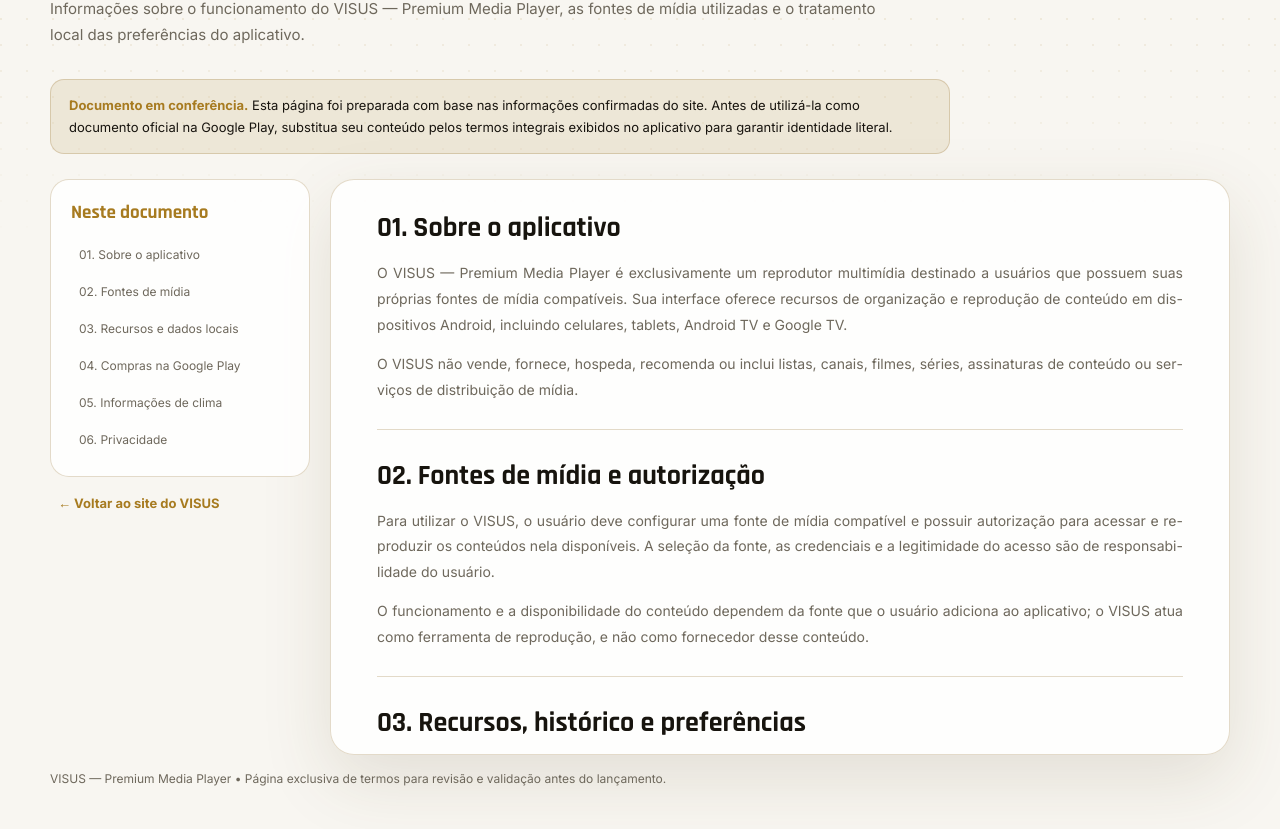
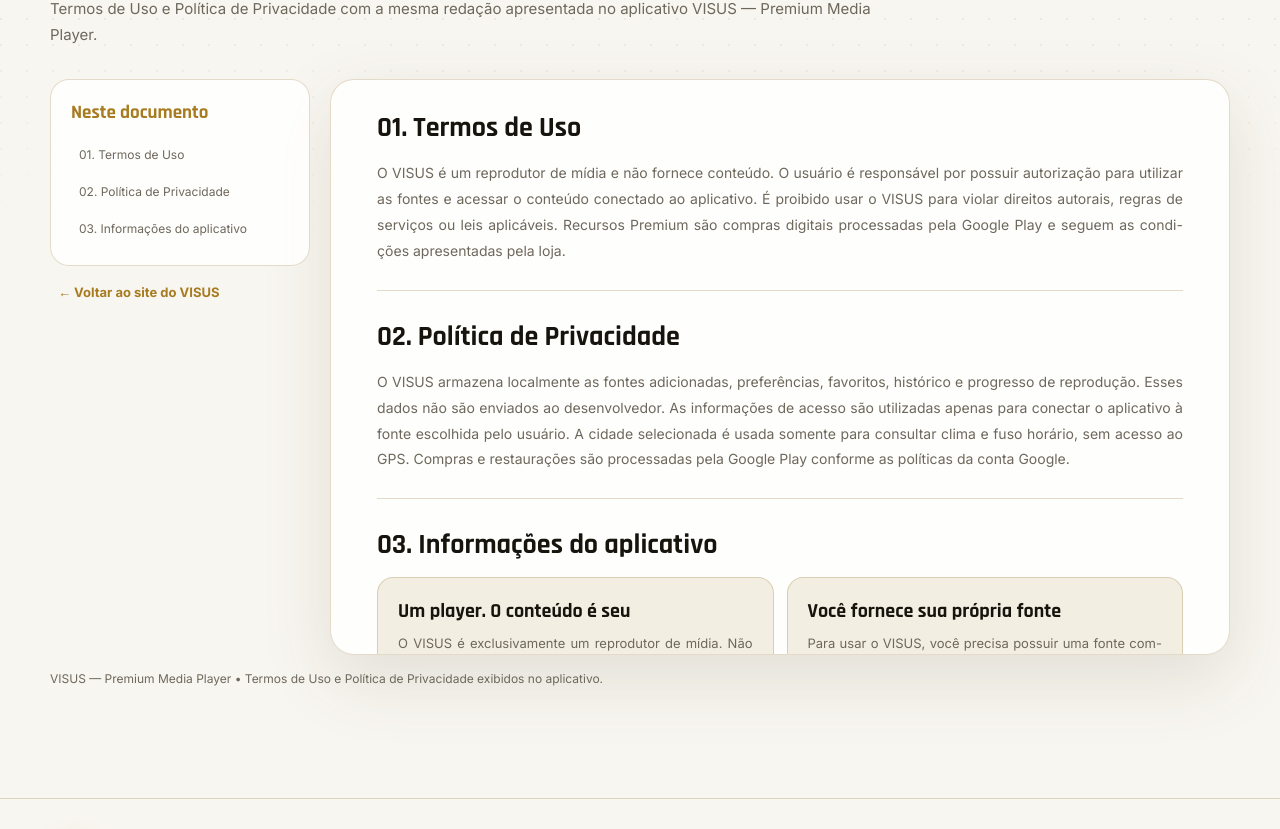
Before and after one commit to victor-arnez-93/landing-visus, a plain HTML site: page termos.html in a window 1280 px wide. Shown: the part 268-1097 px from the top of the page. Drawn offline with nearby package versions, Linux system fonts and the light colour scheme.

Commit message:
update termos

```diff
--- a/assets/css/landing.css
+++ b/assets/css/landing.css
@@ -1685,3 +1685,10 @@
 
 /* Prevent decorative hero glow from expanding horizontal document width. */
 .hero { overflow: clip; }
+
+/* Cards informativos com os mesmos textos exibidos no VISUS */
+.terms-info-grid { display:grid; grid-template-columns:repeat(2,minmax(0,1fr)); gap:13px; }
+.terms-info-card { padding:20px; border:1px solid var(--line); border-radius:16px; background:var(--gold-soft); }
+.terms-info-card h3 { font:700 20px Rajdhani,sans-serif; color:var(--text); margin:0 0 8px; }
+.terms-info-card p { font-size:13px; line-height:1.7; }
+@media (max-width:700px) { .terms-info-grid { grid-template-columns:1fr; } }
--- a/termos.html
+++ b/termos.html
@@ -4,8 +4,7 @@
   <meta charset="utf-8">
   <meta name="viewport" content="width=device-width, initial-scale=1">
   <meta name="theme-color" content="#070707">
-  <!-- PENDÊNCIA: substituir pelo texto LITERAL de Termos de Uso da versão publicada do aplicativo VISUS e remover noindex. -->
-  <meta name="robots" content="noindex, nofollow">
+  <meta name="robots" content="index, follow">
   <meta name="description" content="Informações sobre uso, fontes de mídia, compras e privacidade do VISUS — Premium Media Player.">
   <meta property="og:type" content="website">
   <meta property="og:title" content="Termos de Uso — VISUS Premium Media Player">
@@ -54,56 +53,32 @@
       <div class="terms-heading reveal">
         <span class="eyebrow"><i></i> Transparência e uso responsável</span>
         <h1>Termos de <span>Uso.</span></h1>
-        <p>Informações sobre o funcionamento do VISUS — Premium Media Player, as fontes de mídia utilizadas e o tratamento local das preferências do aplicativo.</p>
-      </div>
-      <div class="terms-warning" role="note">
-        <strong>Documento em conferência.</strong> Esta página foi preparada com base nas informações confirmadas do site. Antes de utilizá-la como documento oficial na Google Play, substitua seu conteúdo pelos termos integrais exibidos no aplicativo para garantir identidade literal.
+        <p>Termos de Uso e Política de Privacidade com a mesma redação apresentada no aplicativo VISUS — Premium Media Player.</p>
       </div>
       <div class="terms-layout">
-        <aside class="terms-sidebar" aria-label="Índice dos termos">
+        <aside class="terms-sidebar" aria-label="Índice do documento">
           <nav class="terms-toc" aria-label="Tópicos do documento">
             <strong>Neste documento</strong>
-            <a href="#sobre">01. Sobre o aplicativo</a>
-            <a href="#fontes">02. Fontes de mídia</a>
-            <a href="#recursos-legais">03. Recursos e dados locais</a>
-            <a href="#compras">04. Compras na Google Play</a>
-            <a href="#clima">05. Informações de clima</a>
-            <a href="#privacidade">06. Privacidade</a>
+            <a href="#termos-uso">01. Termos de Uso</a>
+            <a href="#privacidade">02. Política de Privacidade</a>
+            <a href="#informacoes">03. Informações do aplicativo</a>
           </nav>
           <a class="terms-back" href="index.html">← Voltar ao site do VISUS</a>
         </aside>
-        <article class="terms-document" aria-label="Texto dos termos">
-          <section id="sobre">
-            <h2>01. Sobre o aplicativo</h2>
-            <p>O VISUS — Premium Media Player é exclusivamente um reprodutor multimídia destinado a usuários que possuem suas próprias fontes de mídia compatíveis. Sua interface oferece recursos de organização e reprodução de conteúdo em dispositivos Android, incluindo celulares, tablets, Android TV e Google TV.</p>
-            <p>O VISUS não vende, fornece, hospeda, recomenda ou inclui listas, canais, filmes, séries, assinaturas de conteúdo ou serviços de distribuição de mídia.</p>
-          </section>
-          <section id="fontes">
-            <h2>02. Fontes de mídia e autorização</h2>
-            <p>Para utilizar o VISUS, o usuário deve configurar uma fonte de mídia compatível e possuir autorização para acessar e reproduzir os conteúdos nela disponíveis. A seleção da fonte, as credenciais e a legitimidade do acesso são de responsabilidade do usuário.</p>
-            <p>O funcionamento e a disponibilidade do conteúdo dependem da fonte que o usuário adiciona ao aplicativo; o VISUS atua como ferramenta de reprodução, e não como fornecedor desse conteúdo.</p>
-          </section>
-          <section id="recursos-legais">
-            <h2>03. Recursos, histórico e preferências</h2>
-            <p>O VISUS oferece navegação por TV, filmes e séries, além de favoritos, histórico de visualização, progresso de reprodução e opções de personalização da interface, de acordo com os recursos compatíveis com a fonte configurada.</p>
-            <p>Favoritos, histórico, progresso e preferências são armazenados localmente no aparelho. Essas informações podem não estar disponíveis em outro dispositivo ou após a remoção dos dados locais do aplicativo.</p>
-          </section>
-          <section id="compras">
-            <h2>04. Compras processadas pela Google Play</h2>
-            <p>Recursos Premium são liberados por compra única vinculada à conta Google utilizada na operação. O pagamento é processado pela Google Play, e o aplicativo oferece a opção de restaurar a compra conforme as condições da plataforma.</p>
-          </section>
-          <section id="clima">
-            <h2>05. Informações de clima</h2>
-            <p>Quando a funcionalidade de clima é utilizada, a cidade é selecionada manualmente pelo usuário. O VISUS não solicita acesso ao GPS do aparelho nem acompanha sua localização precisa em segundo plano para esse recurso.</p>
-          </section>
-          <section id="privacidade">
-            <h2>06. Privacidade e dados locais</h2>
-            <p>O VISUS mantém no aparelho as preferências e informações de navegação descritas neste documento, incluindo histórico, progresso e favoritos. O uso do recurso de clima é baseado na cidade informada manualmente, sem a necessidade de conceder permissão de localização precisa.</p>
-            <p>As operações de pagamento dos recursos Premium são executadas pelo sistema de compras da Google Play. O conteúdo desta seção descreve apenas os comportamentos confirmados e deverá ser conciliado com a política de privacidade oficial do aplicativo antes da publicação.</p>
+        <article class="terms-document" aria-label="Termos e privacidade do VISUS">
+          <section id="termos-uso"><h2>01. Termos de Uso</h2><p>O VISUS é um reprodutor de mídia e não fornece conteúdo. O usuário é responsável por possuir autorização para utilizar as fontes e acessar o conteúdo conectado ao aplicativo. É proibido usar o VISUS para violar direitos autorais, regras de serviços ou leis aplicáveis. Recursos Premium são compras digitais processadas pela Google Play e seguem as condições apresentadas pela loja.</p></section>
+          <section id="privacidade"><h2>02. Política de Privacidade</h2><p>O VISUS armazena localmente as fontes adicionadas, preferências, favoritos, histórico e progresso de reprodução. Esses dados não são enviados ao desenvolvedor. As informações de acesso são utilizadas apenas para conectar o aplicativo à fonte escolhida pelo usuário. A cidade selecionada é usada somente para consultar clima e fuso horário, sem acesso ao GPS. Compras e restaurações são processadas pela Google Play conforme as políticas da conta Google.</p></section>
+          <section id="informacoes"><h2>03. Informações do aplicativo</h2>
+            <div class="terms-info-grid">
+              <div class="terms-info-card"><h3>Um player. O conteúdo é seu</h3><p>O VISUS é exclusivamente um reprodutor de mídia. Não vende, fornece, hospeda, recomenda ou inclui listas, canais, filmes, séries ou serviços de conteúdo.</p></div>
+              <div class="terms-info-card"><h3>Você fornece sua própria fonte</h3><p>Para usar o VISUS, você precisa possuir uma fonte compatível e autorização para acessar o conteúdo nela disponível.</p></div>
+              <div class="terms-info-card"><h3>Compras processadas pela Google Play</h3><p>Os recursos Premium são liberados por compra única associada à conta Google usada no pagamento, com opção de restaurar a compra.</p></div>
+              <div class="terms-info-card"><h3>Preferências permanecem no aparelho</h3><p>Favoritos, histórico, progresso e configurações são armazenados localmente e podem variar entre dispositivos.</p><p>A cidade é escolhida manualmente. O VISUS não solicita GPS nem acompanha a localização do aparelho.</p></div>
+            </div>
           </section>
         </article>
       </div>
-      <p class="terms-footer">VISUS — Premium Media Player • Página exclusiva de termos para revisão e validação antes do lançamento.</p>
+      <p class="terms-footer">VISUS — Premium Media Player • Termos de Uso e Política de Privacidade exibidos no aplicativo.</p>
     </div>
   </main>
 
@@ -114,7 +89,7 @@
         <span class="brand-name">VISUS<small>Premium Media Player</small></span>
       </a>
       <p>© <span id="year"></span> VISUS. Todos os direitos reservados.</p>
-      <nav aria-label="Links legais"><a href="index.html#avisos">Aviso legal</a><a href="termos.html" aria-current="page">Termos de Uso</a><a href="termos.html#privacidade">Privacidade</a></nav>
+      <nav aria-label="Links legais"><a href="index.html#avisos">Aviso legal</a><a href="#termos-uso" aria-current="page">Termos de Uso</a><a href="termos.html#privacidade">Privacidade</a></nav>
     </div>
   </footer>
   <a class="back-to-top" href="#inicio" aria-label="Voltar ao topo" title="Voltar ao topo"><svg viewBox="0 0 24 24" fill="none" stroke="currentColor" stroke-width="1.85" stroke-linecap="round" stroke-linejoin="round" aria-hidden="true"><path d="M12 19V5m-7 7 7-7 7 7"/></svg></a>
```
